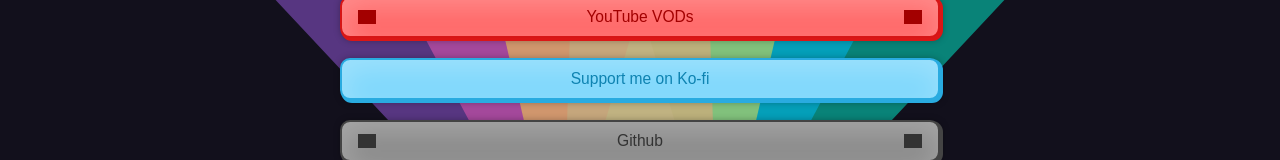
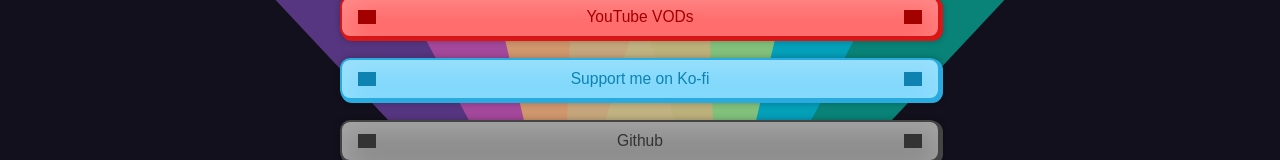
Before and after one commit to zaytri/zaytri.com, a Next.js app: page / in a window 1280 px wide. Shown: the part 673-833 px from the top of the page. Built offline with nearby package versions, Linux system fonts and the light colour scheme; grey boxes are pictures that could not be loaded; a web font is replaced by a local one.

Commit message:
Fixed Ko-fi icon

```diff
--- a/styles/Home.module.css
+++ b/styles/Home.module.css
@@ -206,8 +206,8 @@
 }
 
 .ko-fi .icon {
-  mask-image: url('https://simpleicons.org/icons/ko-fi.svg');
-  -webkit-mask-image: url('https://simpleicons.org/icons/ko-fi.svg');
+  mask-image: url('https://simpleicons.org/icons/kofi.svg');
+  -webkit-mask-image: url('https://simpleicons.org/icons/kofi.svg');
 }
 
 .spotlight {
```
